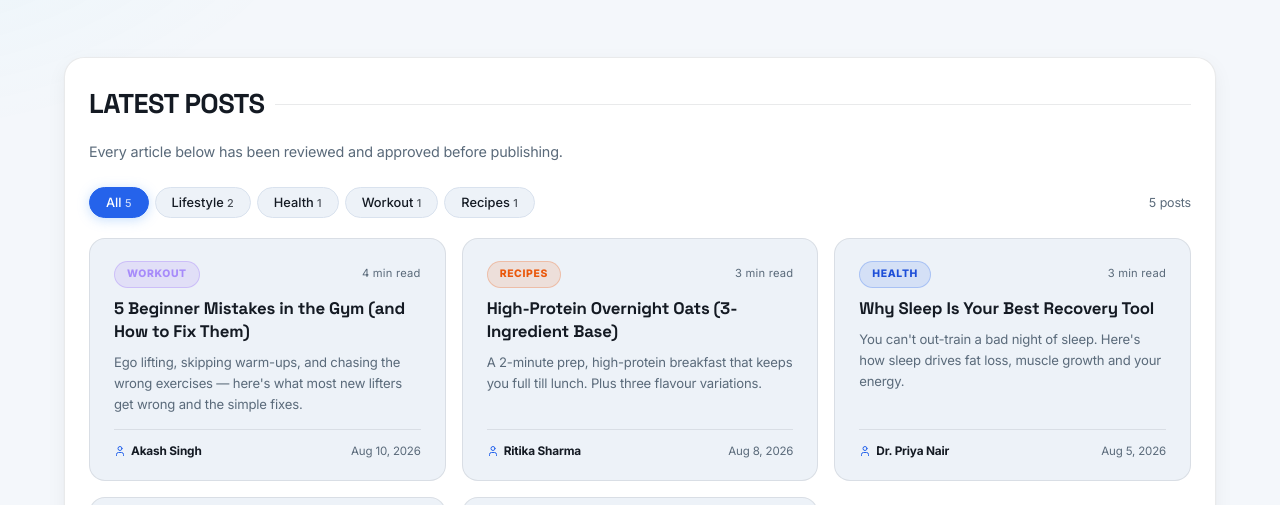
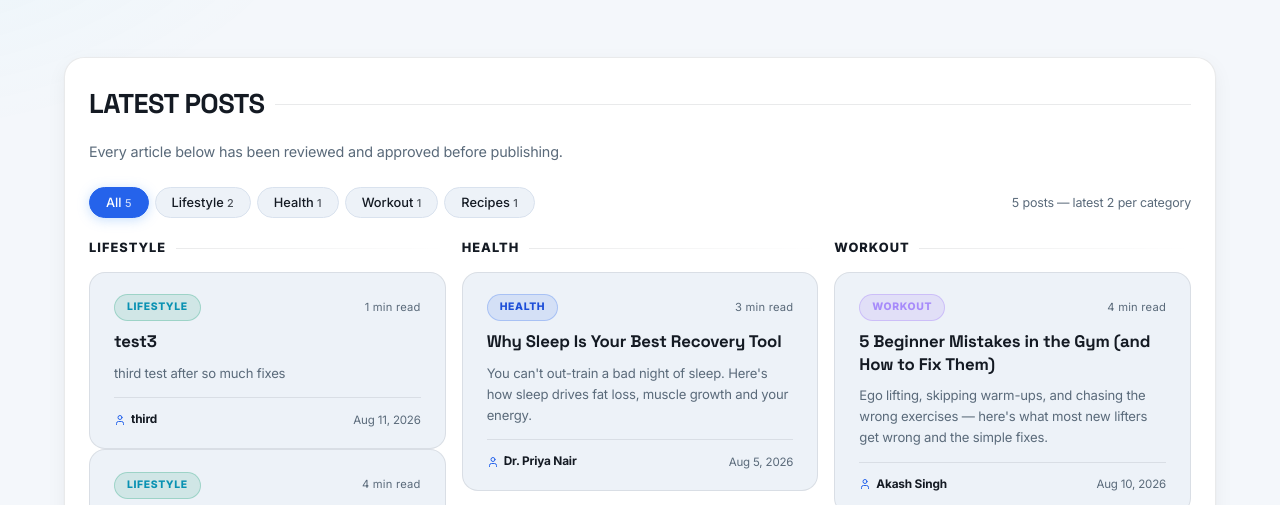
Before and after one commit to akash-0127/Fitness-Plan, a website: page blogs.html in a window 1280 px wide. Shown: the part 288-793 px from the top of the page. Drawn offline with nearby package versions, Linux system fonts and the light colour scheme.

Commit message:
Show latest 2 blog posts per category with grouped headers

```diff
--- a/blogs.html
+++ b/blogs.html
@@ -114,6 +114,12 @@
   .chip-count { font-size: 0.68rem; opacity: 0.75; }
 
   .blog-grid { display: grid; grid-template-columns: repeat(auto-fill, minmax(300px, 1fr)); gap: 16px; }
+
+  .blog-cat-group { margin-bottom: 1.9rem; }
+  .blog-cat-head { display: flex; align-items: center; gap: 0.6rem; margin-bottom: 0.8rem; }
+  .blog-cat-name { font-size: 0.8rem; font-weight: 800; letter-spacing: 0.08em; text-transform: uppercase; color: var(--text); }
+  .blog-cat-head::after { content: ''; height: 1px; flex: 1; background: linear-gradient(90deg, var(--border), transparent); }
+  .blog-cat-group .blog-grid { margin-bottom: 0; }
 
   .blog-card {
     background: var(--card2); border: 1.5px solid var(--border);
--- a/js/blogs.js
+++ b/js/blogs.js
@@ -60,21 +60,11 @@
   }
 
   /* ── POST CARDS ── */
-  function renderPosts() {
-    if (!grid) return;
-    var list = active === 'All' ? posts : posts.filter(function (p) { return p.category === active; });
-    if (!list.length) {
-      grid.innerHTML = '';
-      if (emptyEl) emptyEl.hidden = false;
-    } else if (emptyEl) {
-      emptyEl.hidden = true;
+  function byDateDesc(a, b) {
+    return (b.date || '').localeCompare(a.date || '');
   }
-    if (metaEl) {
-      var lbl = list.length + (list.length === 1 ? ' post' : ' posts');
-      if (active !== 'All') lbl += ' in ' + (CAT_LABELS[active] || active);
-      metaEl.textContent = lbl;
-    }
-    grid.innerHTML = list.map(function (p) {
+
+  function cardHtml(p) {
     return '<article class="blog-card" data-id="' + esc(p.id) + '" tabindex="0" role="button" aria-label="Read: ' + esc(p.title) + '">' +
       '<div class="blog-card-top">' + catBadge(p.category) +
         (p.readTime ? '<span class="blog-read">' + esc(p.readTime) + '</span>' : '') +
@@ -86,7 +76,47 @@
         '<span class="blog-date">' + fmtDate(p.date) + '</span>' +
       '</div>' +
     '</article>';
-    }).join('');
+  }
+
+  function renderPosts() {
+    if (!grid) return;
+    var sorted = posts.slice().sort(byDateDesc);
+    if (metaEl) {
+      if (active === 'All') {
+        var lbl = posts.length + (posts.length === 1 ? ' post' : ' posts');
+        if (posts.length) lbl += ' — latest 2 per category';
+        metaEl.textContent = lbl;
+      } else {
+        var n = sorted.filter(function (p) { return p.category === active; }).length;
+        metaEl.textContent = n + (n === 1 ? ' post' : ' posts') + ' in ' + (CAT_LABELS[active] || active);
+      }
+    }
+
+    if (!posts.length) {
+      grid.innerHTML = '';
+      if (emptyEl) emptyEl.hidden = false;
+      return;
+    }
+    if (emptyEl) emptyEl.hidden = true;
+
+    var html = '';
+    if (active === 'All') {
+      var perCat = {};
+      sorted.forEach(function (p) {
+        if (!perCat[p.category]) perCat[p.category] = [];
+        if (perCat[p.category].length < 2) perCat[p.category].push(p);
+      });
+      CAT_ORDER.forEach(function (c) {
+        var catPosts = perCat[c];
+        if (!catPosts || !catPosts.length) return;
+        html += '<div class="blog-cat-group"><div class="blog-cat-head"><span class="blog-cat-name">' + esc(CAT_LABELS[c] || c) + '</span></div>' +
+          catPosts.map(cardHtml).join('') +
+        '</div>';
+      });
+    } else {
+      html = sorted.filter(function (p) { return p.category === active; }).map(cardHtml).join('');
+    }
+    grid.innerHTML = html;
 
     Array.prototype.forEach.call(grid.querySelectorAll('.blog-card'), function (card) {
       function open() { openPost(card.getAttribute('data-id')); }
```
Lines whose indentation alone changed are shown as unchanged.
